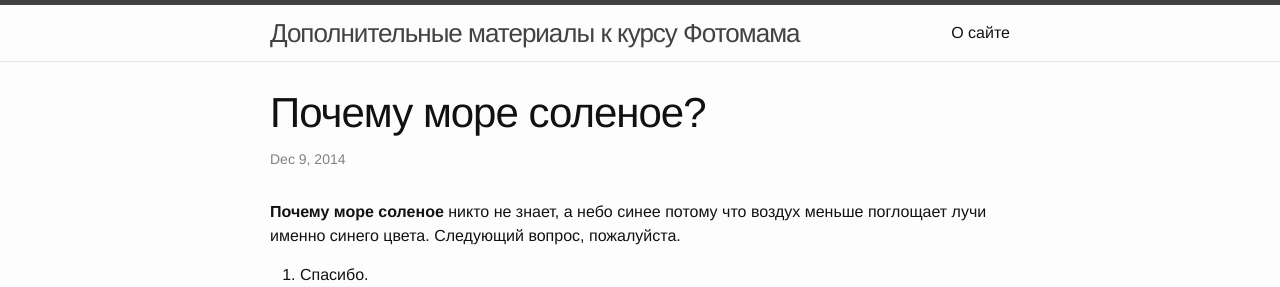
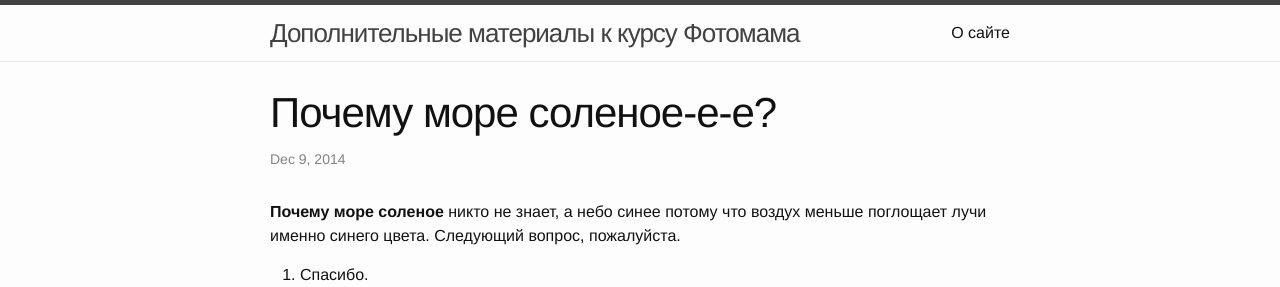
Before and after one commit to minaeva/minaeva.github.io, a Jekyll site: the page built from _posts/2014-12-09-saltsea.md, in a window 1280 px wide. Shown: the top 287 px of the page. Built offline with Jekyll 4.4.1, drawn with Linux system fonts in a browser that asks for light colours.

```diff
--- a/_posts/2014-12-09-saltsea.md
+++ b/_posts/2014-12-09-saltsea.md
@@ -1,5 +1,5 @@
 ---
-title: "Почему море соленое?"
+title: "Почему море соленое-е-е?"
 categories: lesson05
 published: true
 ---
```
